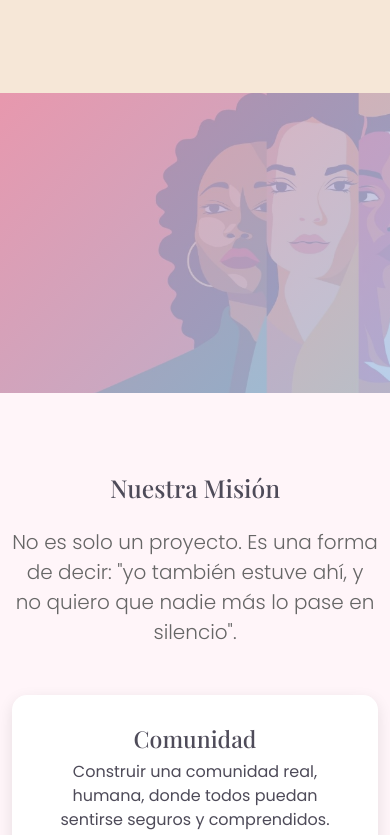
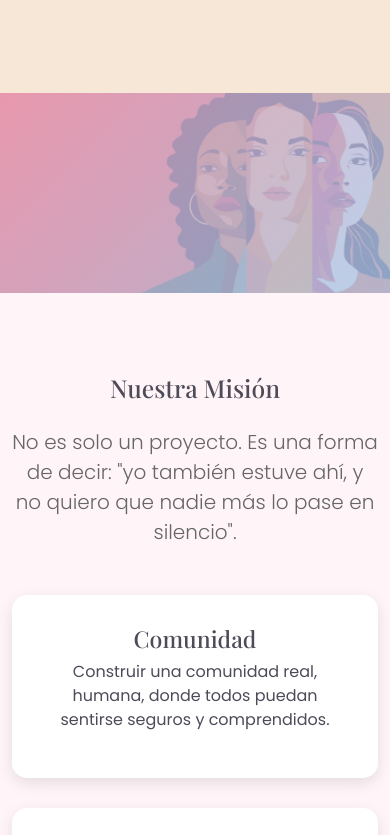
Before and after one commit to EdwinCrespo/webPage, a website: page public/acerca.html in a window 390 px wide. Shown: the part 1088-1923 px from the top of the page. Drawn offline with nearby package versions, Linux system fonts and the light colour scheme.

Commit message:
update 2

```diff
--- a/public/acerca.html
+++ b/public/acerca.html
@@ -152,6 +152,19 @@
             background-attachment: fixed;
             height: 300px;
             position: relative;
+            -webkit-background-attachment: fixed;
+            -moz-background-attachment: fixed;
+            -o-background-attachment: fixed;
+        }
+
+        @media (max-width: 768px) {
+            .divider-section {
+                background-attachment: scroll;
+                -webkit-background-attachment: scroll;
+                -moz-background-attachment: scroll;
+                -o-background-attachment: scroll;
+                height: 200px;
+            }
         }
 
         .divider-section::before {
```
Also changed, not shown: public/index.html (+18 -5 lines).
